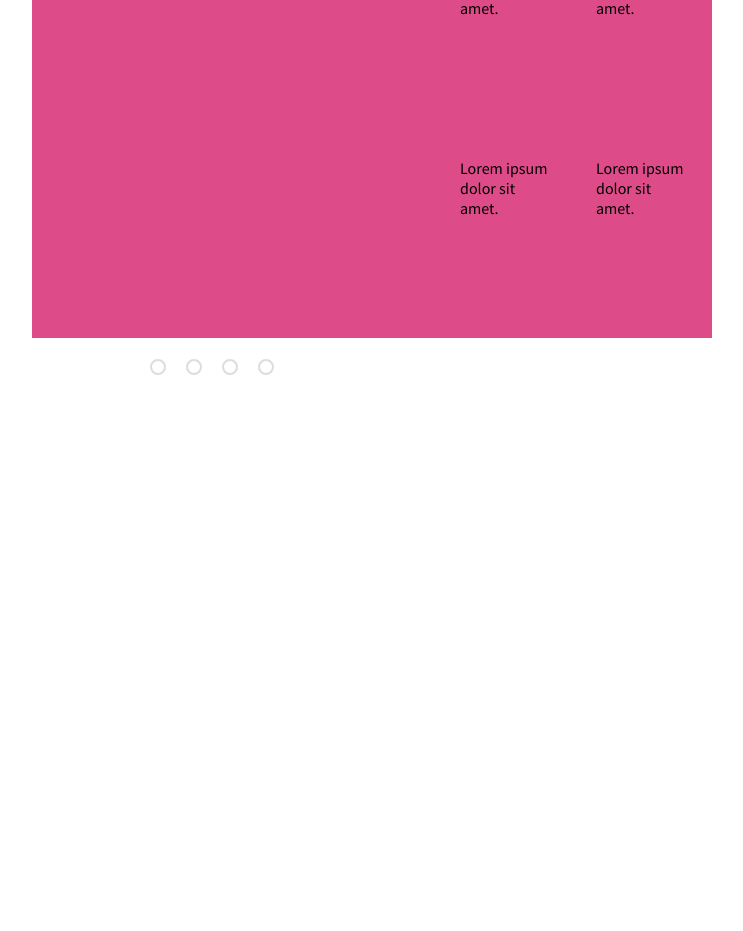
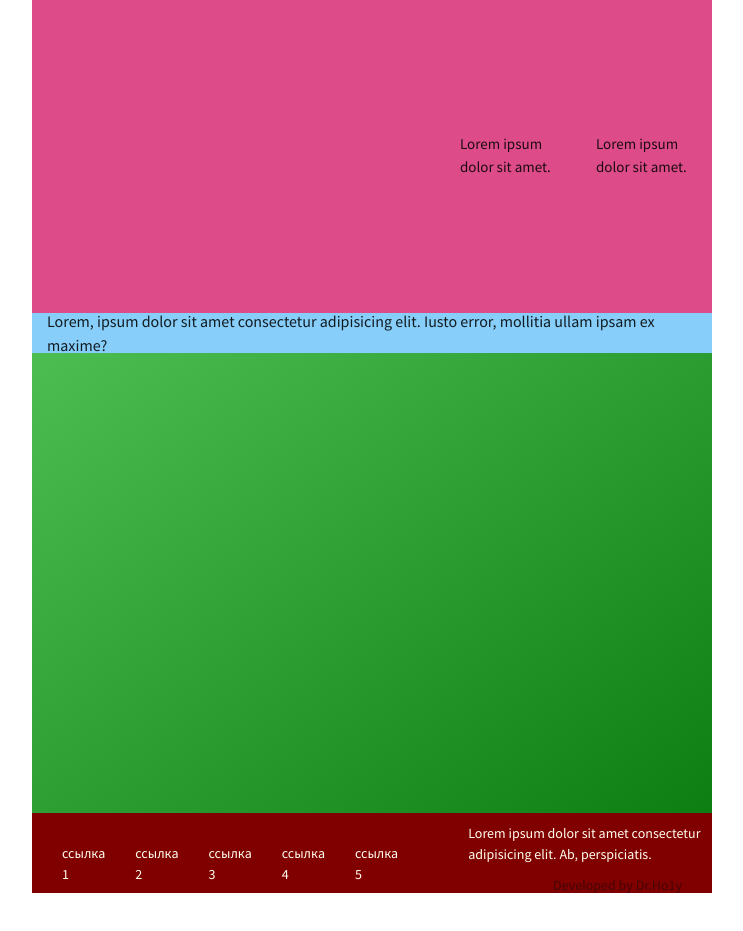
Before and after one commit to DrHo1y/DiplomWork, a React (Create React App) app in the folder client/: page / in a window 1280 px wide. Shown: the part 127-1058 px from the top of the page, without its empty margins (268-1011 px from the left). Before the commit the page ends 800 px from the top, so only its background shows below. Built offline with nearby package versions, Linux system fonts and the light colour scheme.

Commit message:
add static elements (html + css)

```diff
--- a/client/src/App.jsx
+++ b/client/src/App.jsx
@@ -1,12 +1,17 @@
 import React from 'react'
+import { MyFooter } from './component/myFooter'
 import { Navbar } from './component/navbar'
 import { PopularCategory } from './component/popularCategory'
+import { PopularProduct } from './component/popularProduct'
+
 
 function App() {
   return (
-    <div>
+    <div className="app">
       <Navbar />
       <PopularCategory />
+      <PopularProduct />
+      <MyFooter/>
     </div>
   )
 }
--- /dev/null
+++ b/client/src/component/myFooter.jsx
@@ -0,0 +1,23 @@
+import React from 'react'
+
+export const MyFooter = () => {
+    return (
+        <div className="footer">
+            <div className="footer__wrapper">
+                <div className="footer__left">
+                    <div className="footer__links">
+                        <a href="#">ссылка 1</a>
+                        <a href="#">ссылка 2</a>
+                        <a href="#">ссылка 3</a>
+                        <a href="#">ссылка 4</a>
+                        <a href="#">ссылка 5</a>
+                    </div>
+                </div>
+                <div className="footer__right">
+                    <div className="footer__copyright">Lorem ipsum dolor sit amet consectetur adipisicing elit. Ab, perspiciatis.</div>
+                    <div className="footer__develop">Developed by Dr.Ho1y</div>
+                </div>
+            </div>
+        </div>
+    )
+}
--- a/client/src/component/navbar.jsx
+++ b/client/src/component/navbar.jsx
@@ -5,7 +5,7 @@ export const Navbar = () => {
         <div className="nav">
             <div className="nav__container">
                 <div className="nav__container-left">
-                    <div className="nav__item">Главная</div>
+                    <div className="nav__item active">Главная</div>
                     <div className="nav__item">Каталог</div>
                     <div className="nav__item">О магазине</div>
                     <div className="nav__item">Ремонт</div>
--- a/client/src/component/popularCategory.jsx
+++ b/client/src/component/popularCategory.jsx
@@ -1,11 +1,13 @@
 import React from 'react'
-import {Slider} from './slider'
+
 export const PopularCategory = () => {
     return (
         <div className="pop-category">
             <div className="pop-category__wrapper">
                 <div className="pop-category__main">
-                    <Slider/>
+                    Lorem ipsum dolor sit amet consectetur adipisicing elit.
+                    At vitae expedita totam. Quibusdam labore ex alias qui,
+                    molestias quaerat numquam?
                 </div>
                 <div className="pop-category__minor">Lorem ipsum dolor sit amet.</div>
                 <div className="pop-category__minor">Lorem ipsum dolor sit amet.</div>
--- /dev/null
+++ b/client/src/component/popularProduct.jsx
@@ -0,0 +1,19 @@
+import React from 'react'
+
+export const PopularProduct = () => {
+    return (
+        <div className="product">
+            <div className="product__wrapper">
+            <div className="product__item-title">Lorem, ipsum dolor sit amet consectetur adipisicing elit. Iusto error, mollitia ullam ipsam ex maxime?</div>
+                <div className="product__item"></div>
+                <div className="product__item"></div>
+                <div className="product__item"></div>
+                <div className="product__item"></div>
+                <div className="product__item"></div>
+                <div className="product__item"></div>
+                <div className="product__item"></div>
+                <div className="product__item"></div>
+            </div>
+        </div>
+    )
+}
--- a/client/src/component/slider.jsx
+++ /dev/null
@@ -1,25 +0,0 @@
-import React from 'react'
-
-export const Slider = () => {
-
-    return (
-        <div className="wrapper">
-            <input type="radio" name="point" id="slide1" />
-            <input type="radio" name="point" id="slide2" />
-            <input type="radio" name="point" id="slide3" />
-            <input type="radio" name="point" id="slide4" />
-            <div className="slider">
-                <div className="slider__page slide1"></div>
-                <div className="slider__page slide2"></div>
-                <div className="slider__page slide3"></div>
-                <div className="slider__page slide4"></div>
-            </div>
-            <div className="controls">
-                <label htmlFor="slide1"></label>
-                <label htmlFor="slide2"></label>
-                <label htmlFor="slide3"></label>
-                <label htmlFor="slide4"></label>
-            </div>
-        </div>
-    )
-}
--- a/client/src/styles/index.scss
+++ b/client/src/styles/index.scss
@@ -1,11 +1,14 @@
 @import "navbar";
-@import "slider";
+@import "popularProduct";
+@import "myFooter";
 
 * {
     margin: 0;
     padding: 0;
     font-family: 'Source Sans Pro', sans-serif;
 }
+
 @import "popularCategory";
 
 @import url("https://fonts.googleapis.com/css2?family=Source+Sans+Pro&display=swap");
+@import "~materialize-css/dist/css/materialize.min.css";
--- /dev/null
+++ b/client/src/styles/myFooter.scss
@@ -0,0 +1,55 @@
+.footer {
+    $margin: 0 300px;
+    width: 100%;
+    height: 80px;
+
+    .footer__wrapper {
+        margin: $margin;
+        background-color: maroon;
+        height: inherit;
+        display: grid;
+        grid-template-columns: 3fr 2fr;
+        grid-template-rows: 1fr;
+        grid-auto-flow: dense;
+        font-size: 14px;
+
+        .footer__left {
+            margin-right: 2rem;
+
+            .footer__links {
+                display: flex;
+                justify-content: space-between;
+                align-items: center;
+                padding: 1rem;
+                a {
+                    color: ivory;
+                    text-decoration: none;
+                    padding: 1rem;
+                }
+            }
+        }
+
+        .footer__right {
+            display: grid;
+            grid-template-columns: 1fr;
+            grid-template-rows: 1fr 1fr;
+            color: ivory;
+
+
+            .footer__copyright {
+                display: flex;
+                justify-content: center;
+                align-content: center;
+                padding: 10px;
+            }
+
+            .footer__develop {
+                display: flex;
+                justify-content: flex-end;
+                align-content: center;
+                padding-right: 2rem;
+                color: rgb(70, 4, 4);
+            }
+        }
+    }
+}
--- a/client/src/styles/navbar.scss
+++ b/client/src/styles/navbar.scss
@@ -1,5 +1,4 @@
 .nav {
-
     $height: 40px;
     $fontsize: 18px;
 
@@ -11,12 +10,13 @@
         height: $height;
         display: flex;
         justify-content: space-between;
+        margin: 0 300px;
 
         .nav__item {
             display: inline-flex;
             align-items: center;
-            padding-right: 5rem;
-            padding-left: 5rem;
+            padding-right: 3rem;
+            padding-left: 3rem;
             color: #fff;
             font-size: $fontsize;
             cursor: pointer;
@@ -26,5 +26,9 @@
                 background-color: rgb(138, 133, 133);
             }
         }
+
+        .active {
+            background-color: rgb(180, 176, 149);
+        }
     }
 }
--- a/client/src/styles/popularCategory.scss
+++ b/client/src/styles/popularCategory.scss
@@ -1,7 +1,7 @@
 .pop-category {
     $height: 400px;
     $width: 100%;
-    $margin: 25px 300px 0 300px;
+    $margin: 0 300px;
     $textPadding: 20px;
 
     width: $width;
@@ -17,7 +17,11 @@
         .pop-category__main {
             grid-column: span 1 ;
             grid-row: span 2;
-            display: block;
+            padding: $textPadding;
+            &:hover {
+                cursor: pointer;
+                background-color: rgba(0, 0, 0, 0.1);
+            }
         }
 
         .pop-category__minor {
@@ -26,6 +30,7 @@
             padding: $textPadding;
 
             &:hover {
+                cursor: pointer;
                 background-color: rgba(0, 0, 0, 0.1);
             }
         }
--- /dev/null
+++ b/client/src/styles/popularProduct.scss
@@ -0,0 +1,36 @@
+.product {
+    $margin: 0 300px;
+    height: 500px;
+    width: 100%;
+
+    &__wrapper {
+        margin: $margin;
+        background: linear-gradient(to bottom right, rgb(79, 192, 84), rgb(12, 126, 18));
+        height: inherit;
+        width: auto;
+        display: grid;
+        grid-template-columns: 1fr 1fr 1fr 1fr;
+        grid-template-rows: 40px 1fr 1fr;
+        grid-auto-flow: dense;
+
+        .product__item-title {
+            grid-column: span 4;
+            grid-row: span 1;
+            display: flex;
+            font-size: 16px;
+            justify-content: center;
+            align-items: center;
+            padding: 1rem;
+            background-color: lightskyblue;
+        }
+
+        .product__item {
+            padding: 1rem;
+
+            &:hover {
+                cursor: pointer;
+                background-color: rgba(0, 0, 0, 0.15);
+            }
+        }
+    }
+}
--- a/client/src/styles/slider.scss
+++ /dev/null
@@ -1,96 +0,0 @@
-$size: 100%;
-
-.wrapper {
-    width: $size;
-    height: $size;
-    position: relative;
-
-    input {
-        display: none;
-    }
-
-    .controls {
-        left: 50%;
-        margin-left: -98px;
-        position: absolute;
-
-        label {
-            cursor: pointer;
-            display: inline-block;
-            height: 8px;
-            margin: 25px 12px 0 16px;
-            position: relative;
-            width: 8px;
-            border-radius: 50%;
-
-            &:hover,
-            #slide1:checked ~ .controls label:nth-of-type(1),
-            #slide2:checked ~ .controls label:nth-of-type(2),
-            #slide3:checked ~ .controls label:nth-of-type(3),
-            #slide4:checked ~ .controls label:nth-of-type(4) {
-                background: #ddd;
-            }
-        }
-
-        label:after {
-            border: 2px solid #ddd;
-            content: " ";
-            display: block;
-            height: 12px;
-            left: -4px;
-            position: absolute;
-            top: -4px;
-            width: 12px;
-            border-radius: 50%;
-        }
-    }
-}
-
-.slider {
-    width: inherit;
-    height: inherit;
-    position: relative;
-    overflow: hidden;
-
-    &__page {
-        height: inherit;
-        position: absolute;
-        width: inherit;
-        opacity: 0;
-        z-index: 0;
-        transform: scale(1.5);
-        transition: transform ease-in-out 0.5s, opacity ease-in-out 0.5s;
-    }
-
-    .slide1 {
-        background: url("https://st2.depositphotos.com/3942035/5656/i/950/depositphotos_56567853-stock-photo-fantasy-circuit-board-3d-illustration.jpg")
-            no-repeat;
-        animation-delay: 8.5s;
-        background-size: 100%;
-    }
-    .slide2 {
-        background: url("https://static7.depositphotos.com/1017265/759/i/950/depositphotos_7597862-stock-photo-pcb-boards-with-electronic-parts.jpg")
-            no-repeat;
-        animation-delay: 6s;
-        background-size: 100%;
-    }
-    .slide3 {
-        background: url("http://fullhdwallpapers.ru/image/nature/23918/palmy-u-morya.jpg") no-repeat;
-        animation-delay: 3.5s;
-        background-size: 100%;
-    }
-    .slide4 {
-        background: url("http://fullhdwallpapers.ru/image/nature/23896/nizkie-gory.jpg") no-repeat;
-        animation-delay: 0s;
-        background-size: 100%;
-    }
-}
-
-#slide1:checked ~ .slider > .slide1,
-#slide2:checked ~ .slider > .slide2,
-#slide3:checked ~ .slider > .slide3,
-#slide4:checked ~ .slider > .slide4 {
-    opacity: 1;
-    z-index: 1;
-    transform: scale(1);
-}
```
